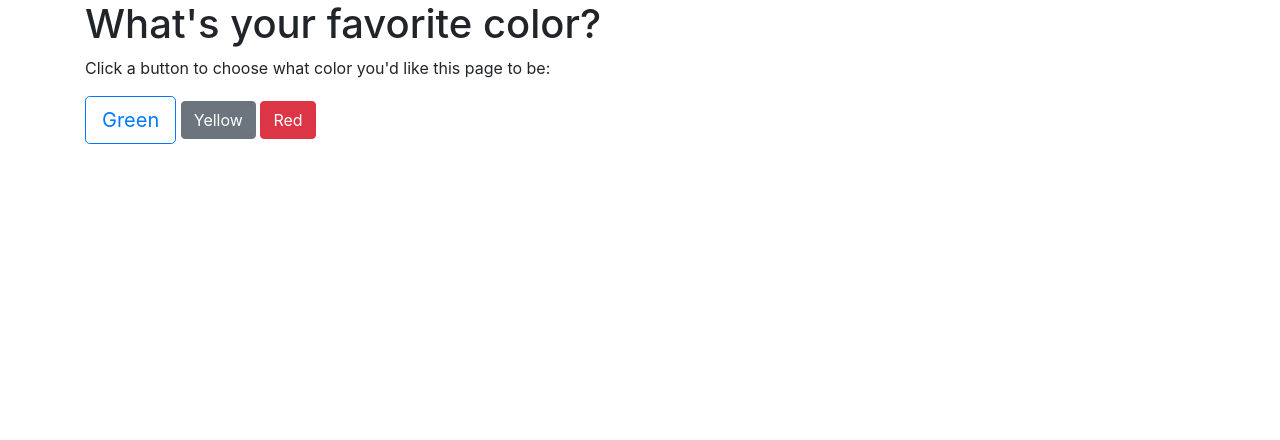
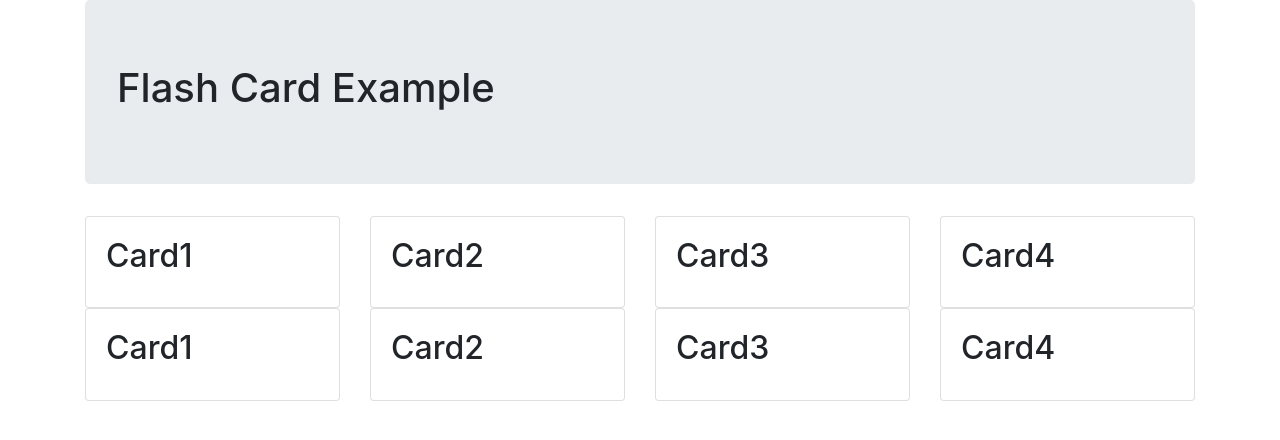
Before and after one commit to simpledimplejohn/flashCards3, a plain HTML site: page index.html in a window 1280 px wide. Drawn offline with Linux system fonts and the light colour scheme.

Commit message:
update all

```diff
--- a/css/styles.css
+++ b/css/styles.css
@@ -0,0 +1,3 @@
+.hidden {
+  display: none;
+}
--- a/index.html
+++ b/index.html
@@ -1,20 +1,84 @@
 <!DOCTYPE html>
-<html lang="en-US">
+<html lang="en">
 <head>
+  <meta charset="UTF-8">
+  <meta http-equiv="X-UA-Compatible" content="IE=edge">
+  <meta name="viewport" content="width=device-width, initial-scale=1.0">
   <link href="css/bootstrap.css" rel="stylesheet" type="text/css">
   <link href="css/styles.css" rel="stylesheet" type="text/css">
   <script src="js/jquery-3.6.0.js"></script>
   <script src="js/scripts.js"></script>
-  <title>Colors</title>
+  <title>Document</title>
 </head>
 <body>
   <div class="container">
-    <h1>What's your favorite color?</h1>
-    <p>Click a button to choose what color you'd like this page to be:</p>
+    <div class="jumbotron">
+      <h1>Flash Card Example</h1>
+    </div>
 
-    <button class="btn btn-lg btn-outline-primary" id="green">Green</button>
-    <button class="btn btn-secondary" id="yellow">Yellow</button>
-    <button class="btn btn-danger" id="red">Red</button>
-  </div>
+    <div class="row">
+      <div class="col-md-3">
+        <div class="card">
+          <div class="card-body" id="clickable1">
+            <h2 class="card-title" id="num1">Card1</h2>
+            <div class="hidden" id="num1">
+              <p>Lorem ipsum dolor sit amet consectetur, adipisicing elit. Reprehenderit, sed.</p>
+
+            </div>
+          </div>
+        </div>
+      </div>
+      <div class="col-md-3">
+        <div class="card">
+          <div class="card-body">
+            <h2 class="card-title">Card2</h2>
+          </div>
+        </div>
+      </div>
+      <div class="col-md-3">
+        <div class="card">
+          <div class="card-body">
+            <h2 class="card-title">Card3</h2>
+          </div>
+        </div>
+      </div>
+      <div class="col-md-3">
+        <div class="card">
+          <div class="card-body">
+            <h2 class="card-title">Card4</h2>
+          </div>
+        </div>
+      </div>
+    </div>
+    <div class="row">
+      <div class="col-md-3">
+        <div class="card">
+          <div class="card-body">
+            <h2 class="card-title">Card1</h2>
+          </div>
+        </div>
+      </div>
+      <div class="col-md-3">
+        <div class="card">
+          <div class="card-body">
+            <h2 class="card-title">Card2</h2>
+          </div>
+        </div>
+      </div>
+      <div class="col-md-3">
+        <div class="card">
+          <div class="card-body">
+            <h2 class="card-title">Card3</h2>
+          </div>
+        </div>
+      </div>
+      <div class="col-md-3">
+        <div class="card">
+          <div class="card-body">
+            <h2 class="card-title">Card4</h2>
+          </div>
+        </div>
+      </div>
+    </div>
 </body>
 </html>
--- a/js/scripts.js
+++ b/js/scripts.js
@@ -1,16 +1,8 @@
-$(document).ready(function() {
-  $("button#green").click(function() {
-    $("body").removeClass();
-    $("body").addClass("green-background");
+$(document).ready(function(){
+
+  $("#clickable1").click(function(){
+    $(".card-title#num1").toggle();
+    $(".hidden#num1").toggle();
   });
 
-  $("button#yellow").click(function() {
-    $("body").removeClass();
-    $("body").addClass("yellow-background");
-  });
-
-  $("button#red").click(function() {
-    $("body").removeClass();
-    $("body").addClass("red-background");
-  });
 });
```
